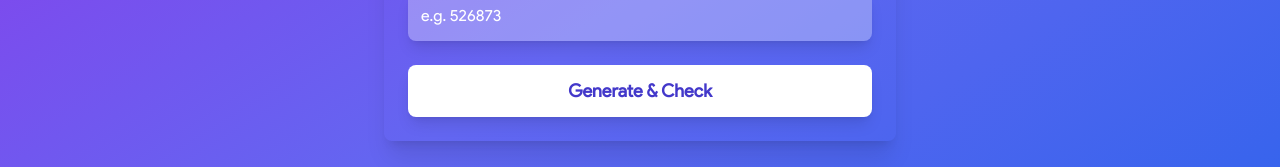
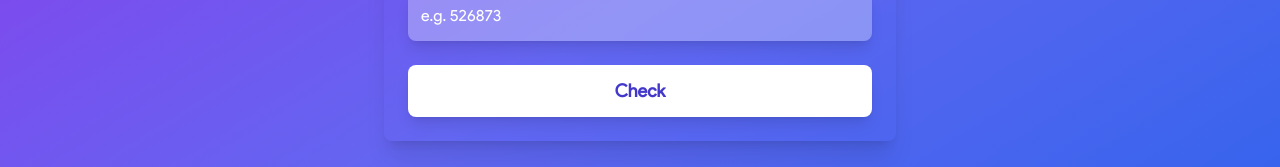
Before and after one commit to krsambhav/binv2, a React (Create React App) app: page / in a window 1280 px wide. Shown: the part 394-561 px from the top of the page. Built offline with nearby package versions, Linux system fonts and the light colour scheme.

Commit message:
Added new feature and fixed bugs

```diff
--- a/src/App.js
+++ b/src/App.js
@@ -58,7 +58,7 @@ const BinChecker = () => {
             type="text"
             value={bin}
             onChange={(e) => setBin(e.target.value)}
-            className="w-full border border-transparent p-3 rounded-lg bg-white/30 text-white placeholder-white focus:outline-none focus:border-white transition-all shadow-lg focus:shadow-white"
+            className="w-full border border-transparent p-3 rounded-lg bg-white/30 text-white placeholder-white focus:outline-none focus:border-white transition-all shadow-lg"
             placeholder="e.g. 526873"
           />
         </div>
@@ -67,14 +67,14 @@ const BinChecker = () => {
           className="w-full px-4 py-3 mt-2 text-lg font-semibold bg-white text-indigo-700 rounded-lg shadow-lg hover:bg-indigo-600 hover:text-white transition-all transform hover:scale-105"
           disabled={loading}
         >
-          {loading ? 'Checking...' : 'Generate & Check'}
+          {loading ? 'Checking...' : 'Check'}
         </button>
 
         {error && <p className="mt-4 text-red-400 text-center">{error}</p>}
       </div>
 
       {cardDetails && (
-        <div className="mt-8 p-6 w-full max-w-lg bg-white/30 rounded-lg shadow-lg backdrop-blur-md transition-all">
+        <div className="mt-8 p-6 w-full max-w-lg bg-black rounded-lg shadow-lg backdrop-blur-md transition-all">
           <h2 className="text-2xl font-bold text-white text-center mb-4">Card Details</h2>
           <div className="space-y-2">
             {/* <p className="text-lg text-white"><strong>Token:</strong> {cardDetails.token}</p> */}
```
